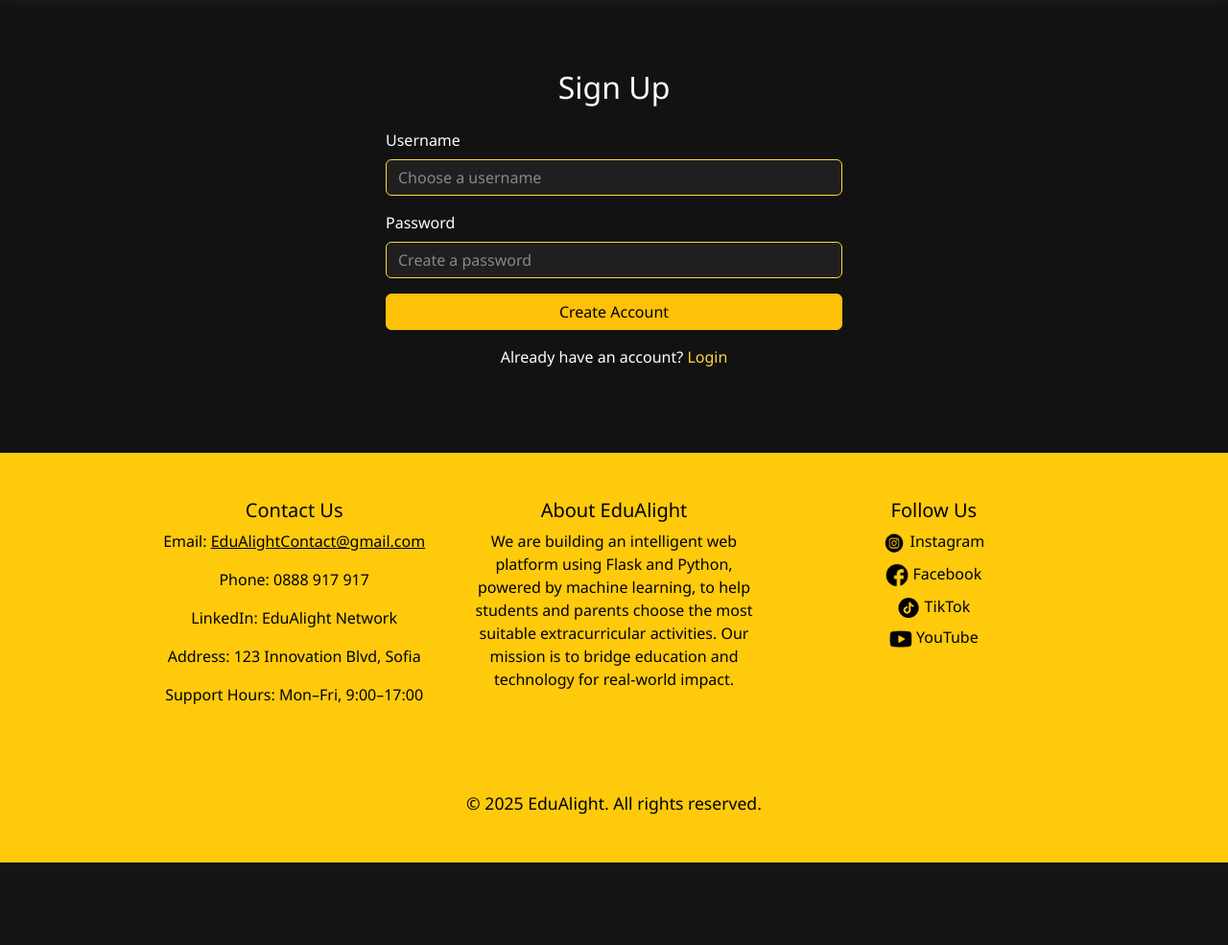
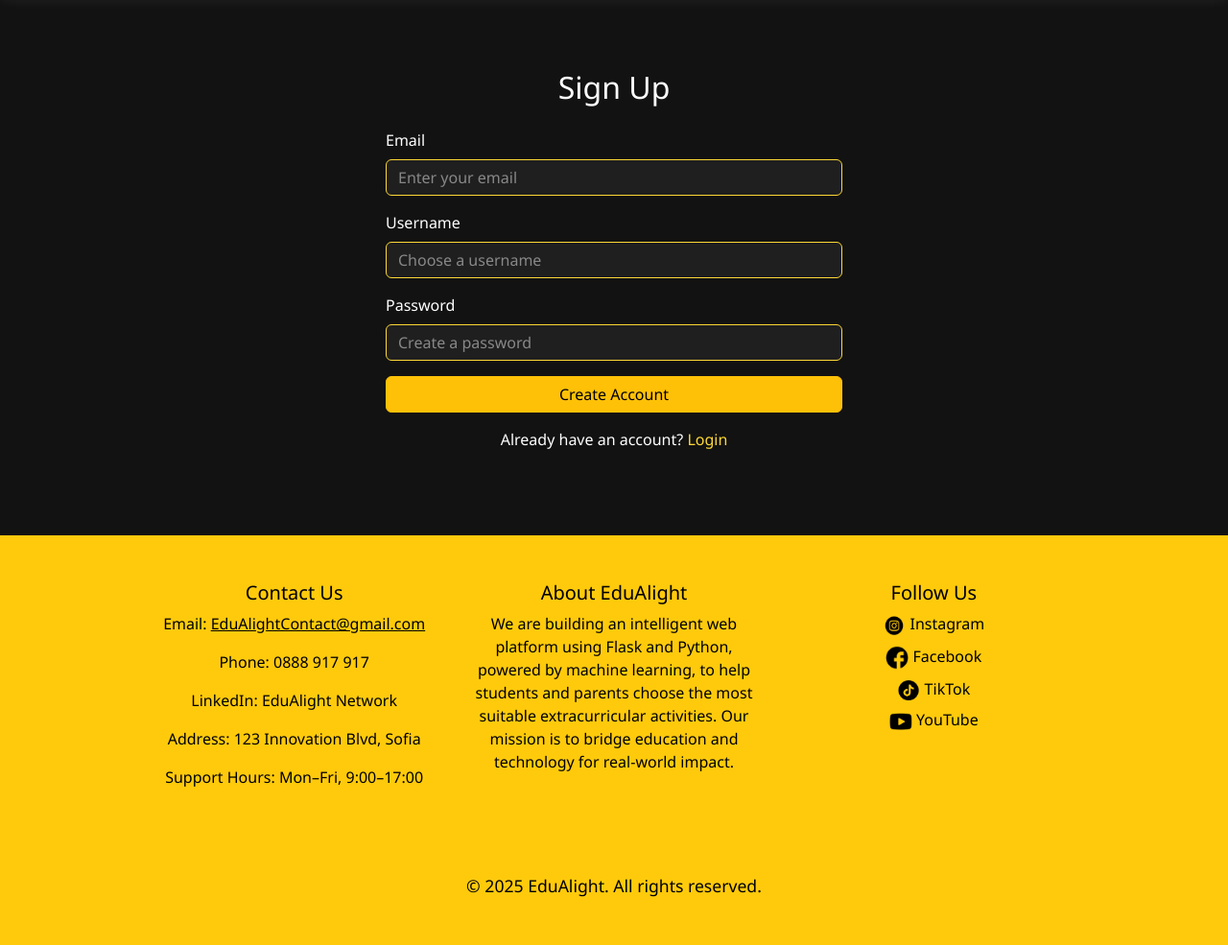
Before and after one commit to codingburgas/2425-11-g-pp-student-practices-assignment-team8, a Flask app: page /auth/register in a window 1280 px wide. Shown: the part 72-1057 px from the top of the page at 96% size. Before the commit the page ends 971 px from the top, so only its background shows below. Run offline with Flask 3, Linux system fonts and the light colour scheme; data comes from the database, SQL or seed files in the repository; some libraries are stand-ins or nearby versions.

Commit message:
add email field to registration form and fix imports

```diff
--- a/src/auth/forms.py
+++ b/src/auth/forms.py
@@ -1,15 +1,18 @@
 from flask_wtf import FlaskForm
 from wtforms.validators import DataRequired, Email
-from wtforms.fields.simple import SubmitField, PasswordField, StringField
+from wtforms.fields.simple import SubmitField, PasswordField, StringField, EmailField
 
 class LoginForm(FlaskForm):
     username = StringField('Username', validators=[DataRequired()])
     password = PasswordField('Password', validators=[DataRequired()])
     submit = SubmitField('Login')
-class RegisterForm(FlaskForm):
+
+class RegistrationForm(FlaskForm):
+    email = EmailField('Email', validators=[DataRequired(), Email()])
     username = StringField('Username', validators=[DataRequired()])
     password = PasswordField('Password', validators=[DataRequired()])
     submit = SubmitField('Register')
+
 class ProfileForm(FlaskForm):
     username = StringField('Username', validators=[DataRequired()])
     password = PasswordField('Password', validators=[DataRequired()])
--- a/src/auth/routes.py
+++ b/src/auth/routes.py
@@ -1,9 +1,8 @@
 from flask import render_template, redirect, url_for, flash
 from flask_login import login_user, logout_user, current_user, login_required
 from itsdangerous import URLSafeTimedSerializer
-
+from .forms import LoginForm, RegistrationForm
 from . import auth_bp
-from .forms import LoginForm, RegisterForm
 from .models import User
 from .. import db, login_manager
 from config import Config
@@ -55,7 +54,7 @@ def register():
         db.session.add(dev)
         db.session.commit()
 
-    form = RegisterForm()
+    form = RegistrationForm()
     if form.validate_on_submit():
         if User.query.filter_by(username=form.username.data).first():
             flash('Username already exists.')
--- a/src/auth/templates/register.html
+++ b/src/auth/templates/register.html
@@ -20,6 +20,12 @@
     <h2 class="text-center mb-4">Sign Up</h2>
     <form method="POST" action="">
         {{ form.hidden_tag() }}
+
+        <div class="form-group mb-3">
+            {{ form.email.label(class="form-label") }}
+            {{ form.email(class="form-control", placeholder="Enter your email") }}
+        </div>
+
         <div class="form-group mb-3">
             {{ form.username.label(class="form-label") }}
             {{ form.username(class="form-control", placeholder="Choose a username") }}
```
